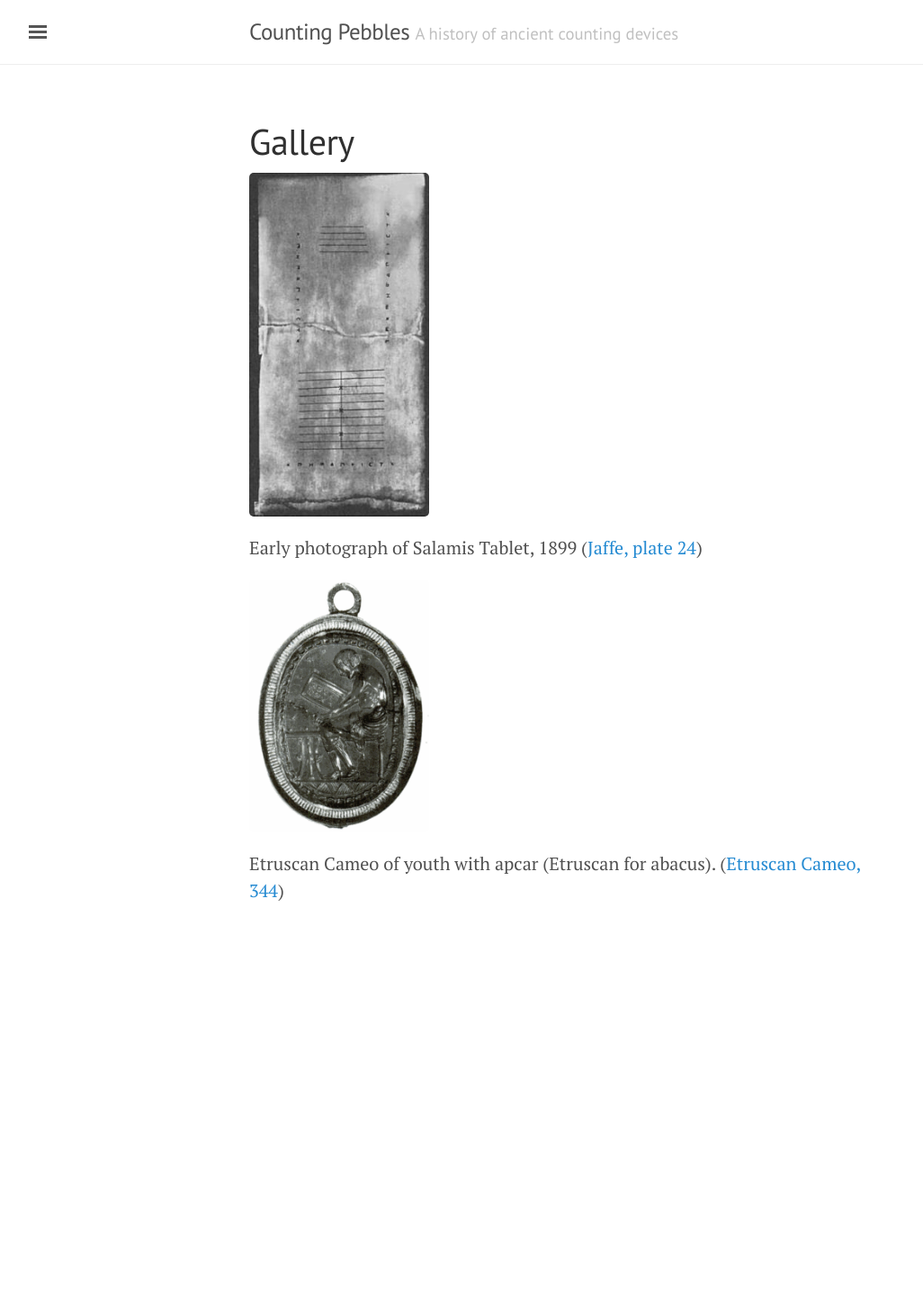
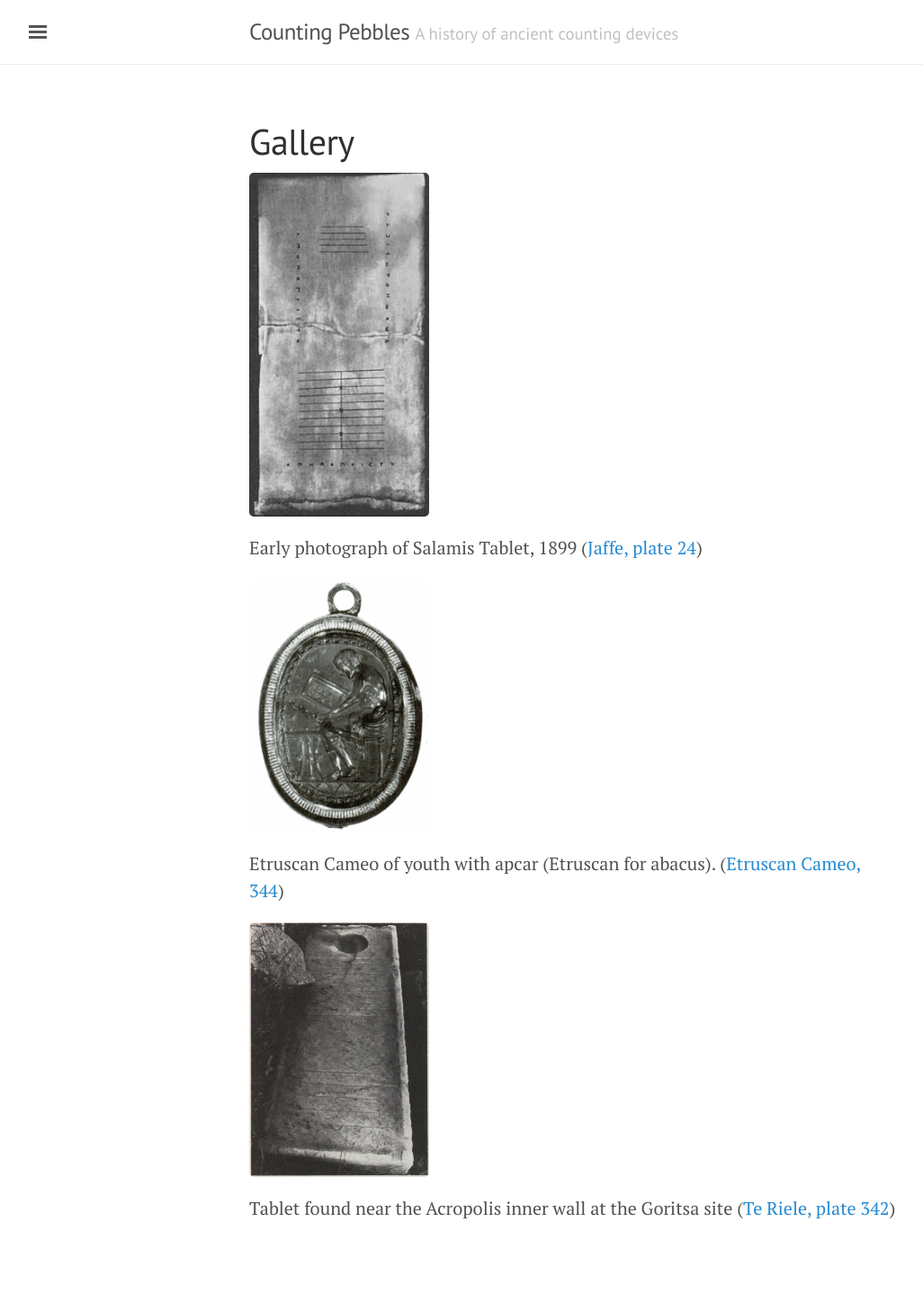
Before and after one commit to jtb/counting-pebbles, a Jekyll site: the page built from gallery.md, in a window 1280 px wide. Shown: the whole page at 90% size, without its empty margins (3-1029 px from the left). Built offline with Jekyll 4.4.1, drawn with Linux system fonts in a browser that asks for light colours; before the commit the page ends 1085 px from its top, so only the background shows below that.

Commit message:
Added Goritsa Tablet image.

```diff
--- a/_data/images.yml
+++ b/_data/images.yml
@@ -23,3 +23,12 @@
         A gem showing a youth reading numbers from
         a tablet, c.450 BC (TLE 779).
         Paris, Bibliotheque Nationale.
+
+- id: goritsa
+  short: Te Riele
+  img: riele3.jpg
+  caption: Tablet found near the Acropolis inner wall at the Goritsa site
+  source: teriele
+  page: plate 342
+  note: >
+        L'abacus b
```
Also changed, not shown: assets/img/riele3.jpg (added).
